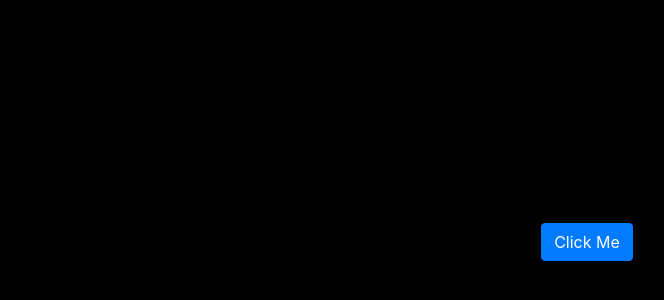
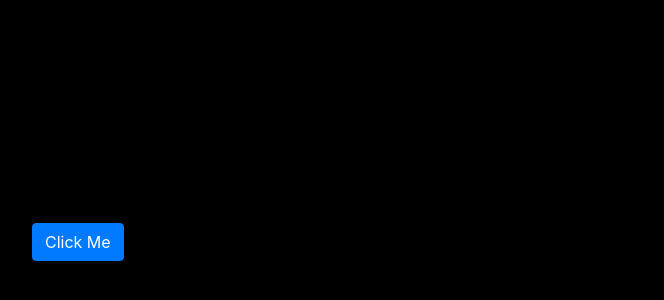
Before and after one commit to jason-hedrick/react-day-1, a plain HTML site: page index.html in a window 1280 px wide. Shown: the part 158-458 px from the top of the page, without its empty margins (53-717 px from the left). Drawn offline with nearby package versions, Linux system fonts and the light colour scheme.

Commit message:
updated files.

```diff
--- a/index.html
+++ b/index.html
@@ -10,7 +10,7 @@
     <title>Click Me</title>
 </head>
 <body class="container-lg">
-    <div id="clickMeDiv">
+    <div id="clickMeDiv" class="container">
         <button id="clickMe" class="btn btn-primary" onClick="btnClick()">Click Me</button>
     </div>
 </body>
```
Also changed, not shown: index.js (+0 -17 lines).
